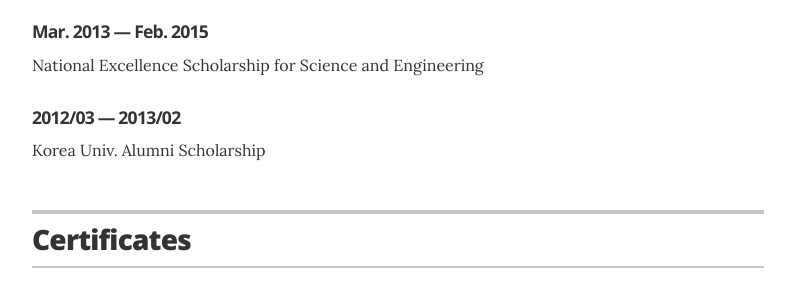
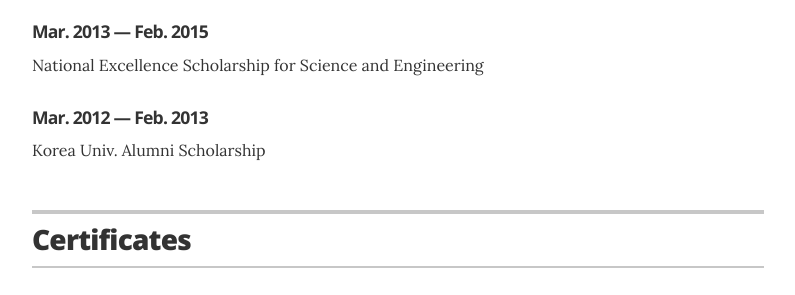
Before and after one commit to friendlyvillain/digital_cv, a Jekyll site: the page built from index.html, in a window 1280 px wide and 900 px high, scrolled down 2786 px. Shown: the part 155-450 px from the top of the window, without its empty margins (242-1037 px from the left). Built offline with Jekyll 4.4.1, drawn with Linux system fonts in a browser that asks for light colours.

Commit message:
honor rev

```diff
--- a/_data/honors.yml
+++ b/_data/honors.yml
@@ -6,4 +6,4 @@
   year: Mar. 2013 &mdash; Feb. 2015
 
 - award: Korea Univ. Alumni Scholarship
-  year: 2012/03 &mdash; 2013/02
+  year: Mar. 2012 &mdash; Feb. 2013
```
